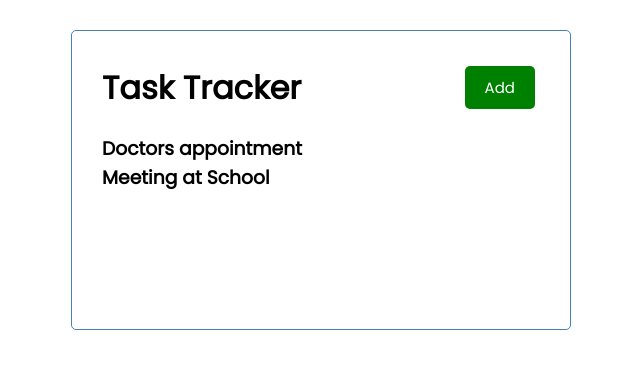
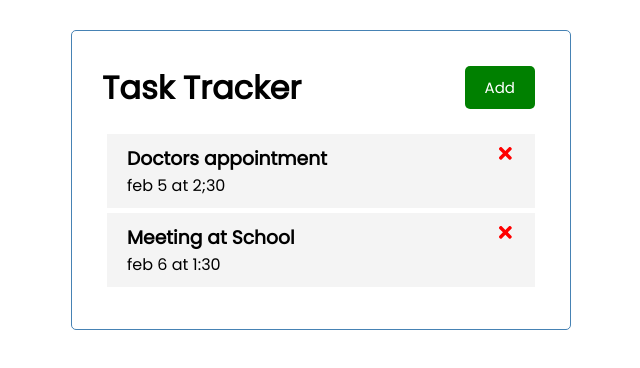
Before and after one commit to IrinaAlcala/Task-Tracker-React, a React (Create React App) app: page / in a window 1280 px wide. Shown: the top 368 px of the page, without its empty margins (319-959 px from the left). Built offline with nearby package versions, Linux system fonts and the light colour scheme.

Commit message:
added delete

```diff
--- a/package.json
+++ b/package.json
@@ -9,6 +9,7 @@
     "@testing-library/user-event": "^12.7.1",
     "react": "^17.0.1",
     "react-dom": "^17.0.1",
+    "react-icons": "^4.2.0",
     "react-router-dom": "^5.2.0",
     "react-scripts": "4.0.2",
     "web-vitals": "^1.1.0"
--- a/src/App.js
+++ b/src/App.js
@@ -20,11 +20,16 @@
 },
   ])
 
+  //Delete Task
+
+  const deleteTask = (id) => {
+    setTasks(tasks.filter((task) => task.id !==id))
+  }
 
   return (
     <div className="container">
       <Header />
-      <Tasks tasks={tasks} />
+      <Tasks tasks={tasks} onDelete={deleteTask} />
     </div>
   )
 }
--- /dev/null
+++ b/src/components/Task.js
@@ -0,0 +1,15 @@
+import React from 'react';
+import { FaTimes } from 'react-icons/fa'
+
+const Task = ({ task, onDelete }) => {
+    return (
+        <div className='task'>
+            <h3>
+                {task.text} <FaTimes style={{ color:'red', cursor: 'pointer', float: 'right' }} onClick={() => onDelete(task.id)} />
+                </h3>
+            <p>{task.day}</p>
+        </div>
+    )
+}
+
+export default Task
--- a/src/components/Tasks.js
+++ b/src/components/Tasks.js
@@ -1,13 +1,14 @@
 import React from 'react';
+import Task from './Task';
 
 
 
-const Tasks = ({ tasks }) => {
+const Tasks = ({ tasks, onDelete }) => {
 
     return (
         <>
         {tasks.map((task) => (
-            <h3 key={task.id}>{task.text}</h3>
+            <Task key={task.id} task={task} onDelete={onDelete}/>
         ))}
        </>
        )
```
Also changed, not shown: 1 other file (tests, documents, lock files or other folders).
